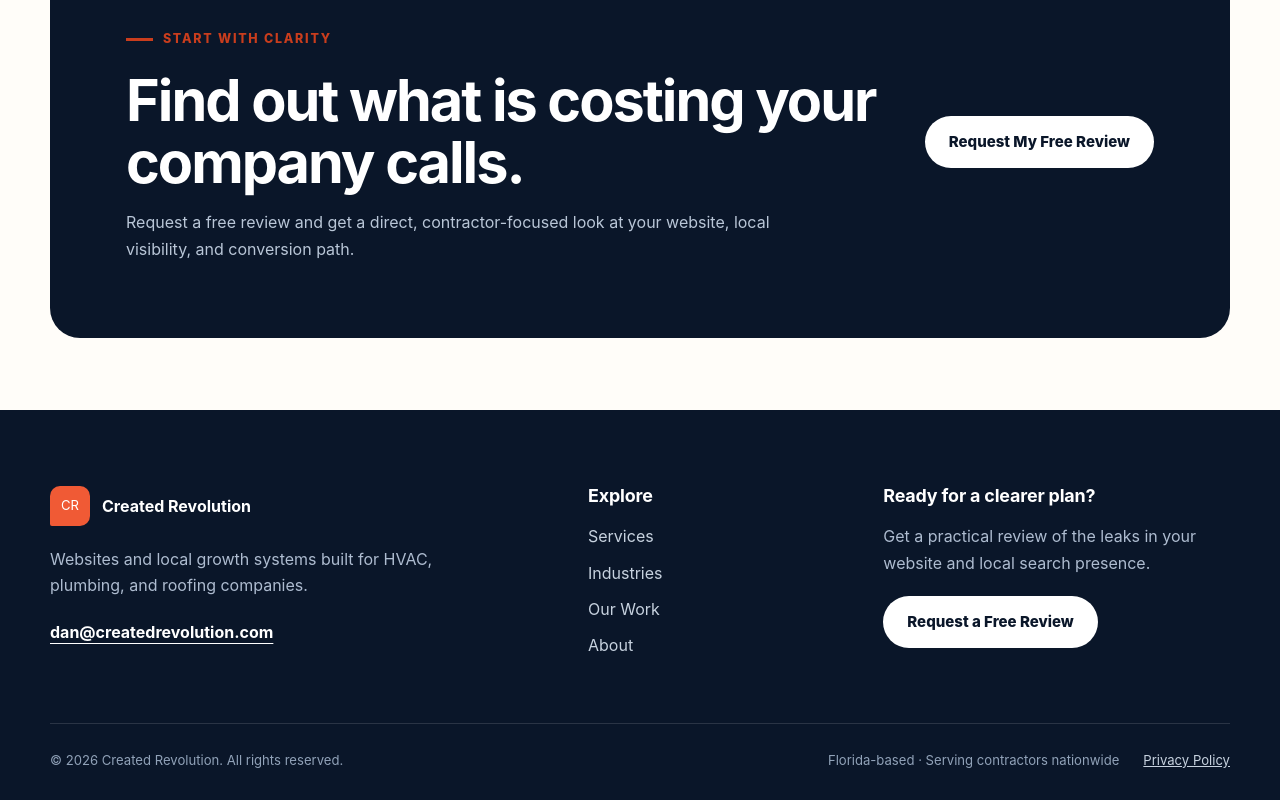
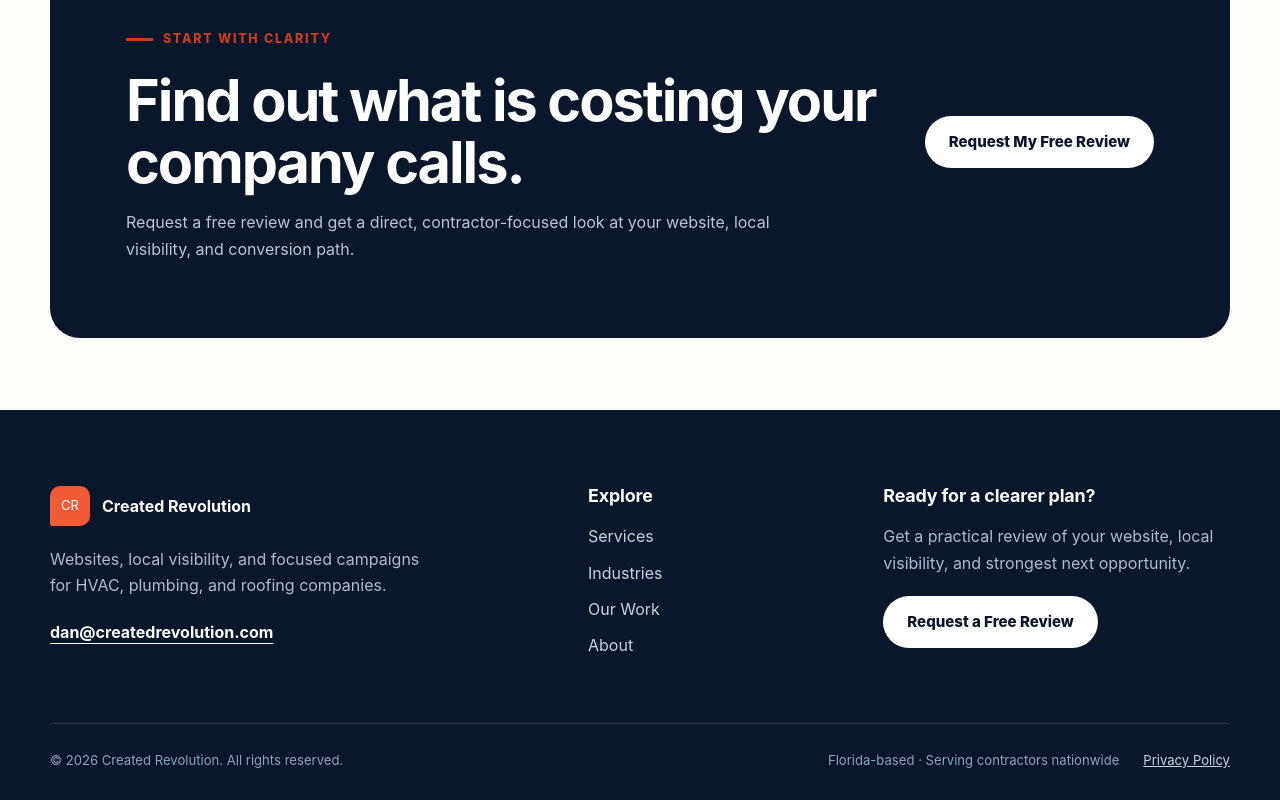
Before and after one commit to danielcoder93/my-portfolio, a Next.js app: page / in a window 1280 px wide. Shown: the part 5956-6756 px from the top of the page. Built offline with nearby package versions, Linux system fonts and the light colour scheme.

Commit message:
Align contractor service messaging

```diff
--- a/components/Footer.tsx
+++ b/components/Footer.tsx
@@ -11,8 +11,8 @@ const Footer = () => {
             <strong>Created Revolution</strong>
           </Link>
           <p>
-            Websites and local growth systems built for HVAC, plumbing, and
-            roofing companies.
+            Websites, local visibility, and focused campaigns for HVAC,
+            plumbing, and roofing companies.
           </p>
           <a href="mailto:dan@createdrevolution.com">
             dan@createdrevolution.com
@@ -32,8 +32,8 @@ const Footer = () => {
         <div>
           <h2>Ready for a clearer plan?</h2>
           <p>
-            Get a practical review of the leaks in your website and local
-            search presence.
+            Get a practical review of your website, local visibility, and
+            strongest next opportunity.
           </p>
           <Link href="/free-website-review" className="button button-light">
             Request a Free Review
```
